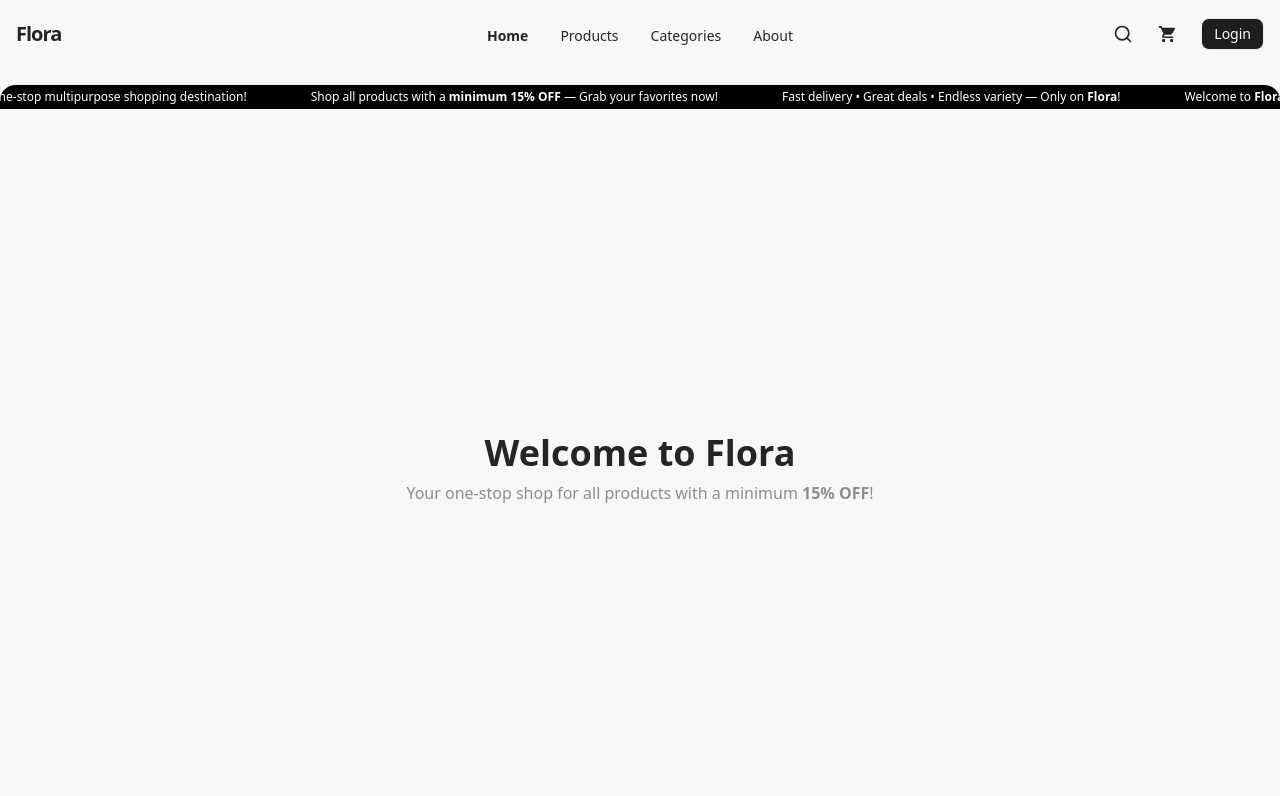
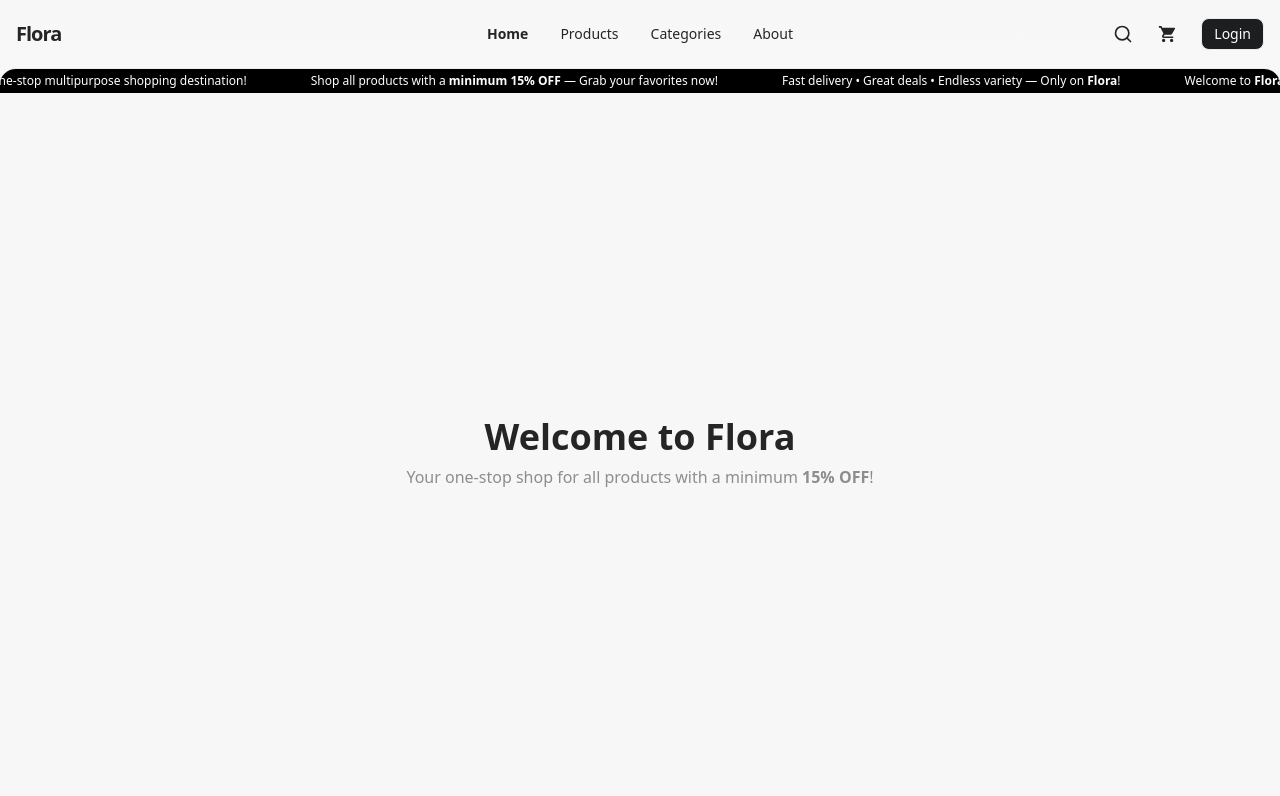
Before and after one commit to Sameen-K-A/Flora, a React (Vite) app: page /home in a window 1280 px wide. Shown: the top 796 px of the page. Built offline with nearby package versions, Linux system fonts and the light colour scheme.

Commit message:
Update navbar height

```diff
--- a/src/components/others/Navbar.tsx
+++ b/src/components/others/Navbar.tsx
@@ -19,9 +19,9 @@ export default function Navbar() {
 
   return (
     <header>
-      <nav data-state={menuState ? "active" : undefined} className="w-full pb-3 px-4">
+      <nav data-state={menuState ? "active" : undefined} className="w-full px-4">
         <div className={cn("transition-all duration-300")}>
-          <div className="relative flex flex-wrap items-center justify-between gap-6 lg:gap-0 pb-1">
+          <div className="relative flex flex-wrap items-center justify-between gap-6 lg:gap-0">
 
             <div className="flex w-full items-center justify-between lg:w-auto">
               <Link to={ROUTES.HOME} aria-label="home">
```
